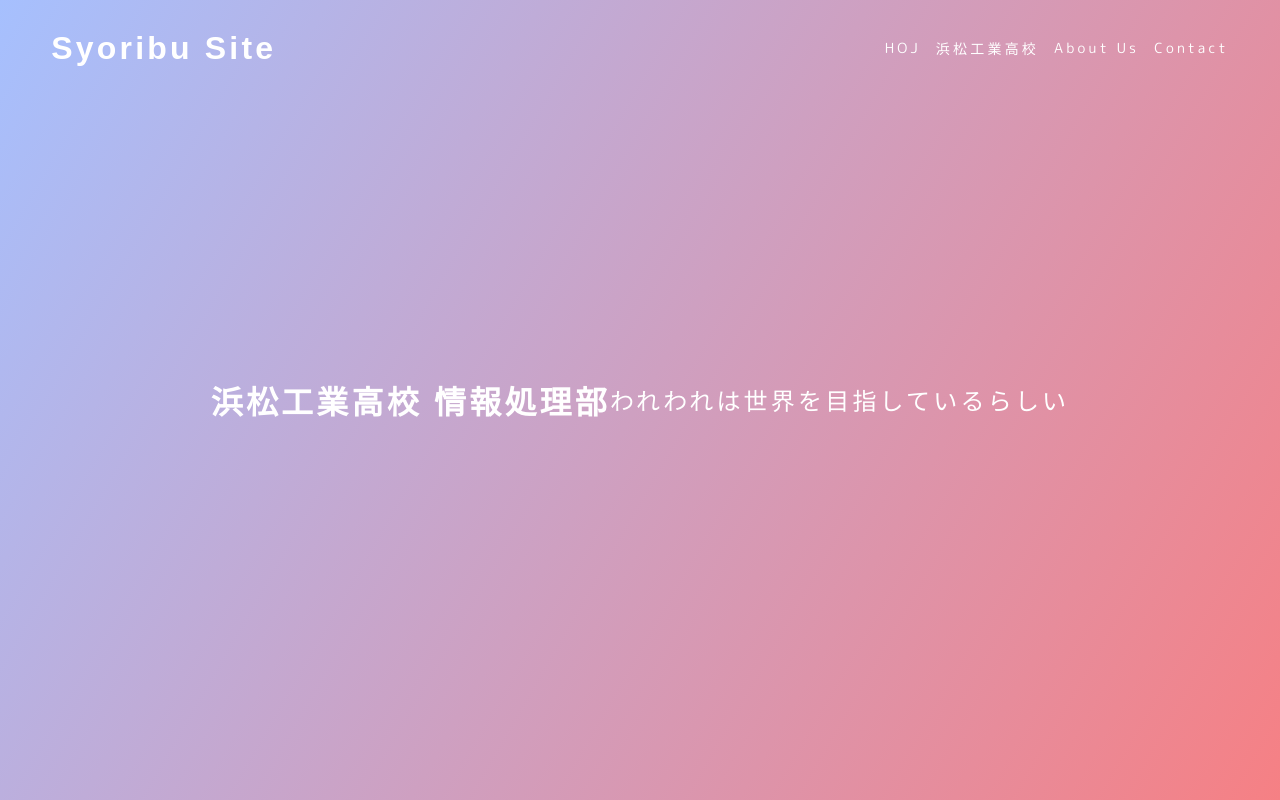
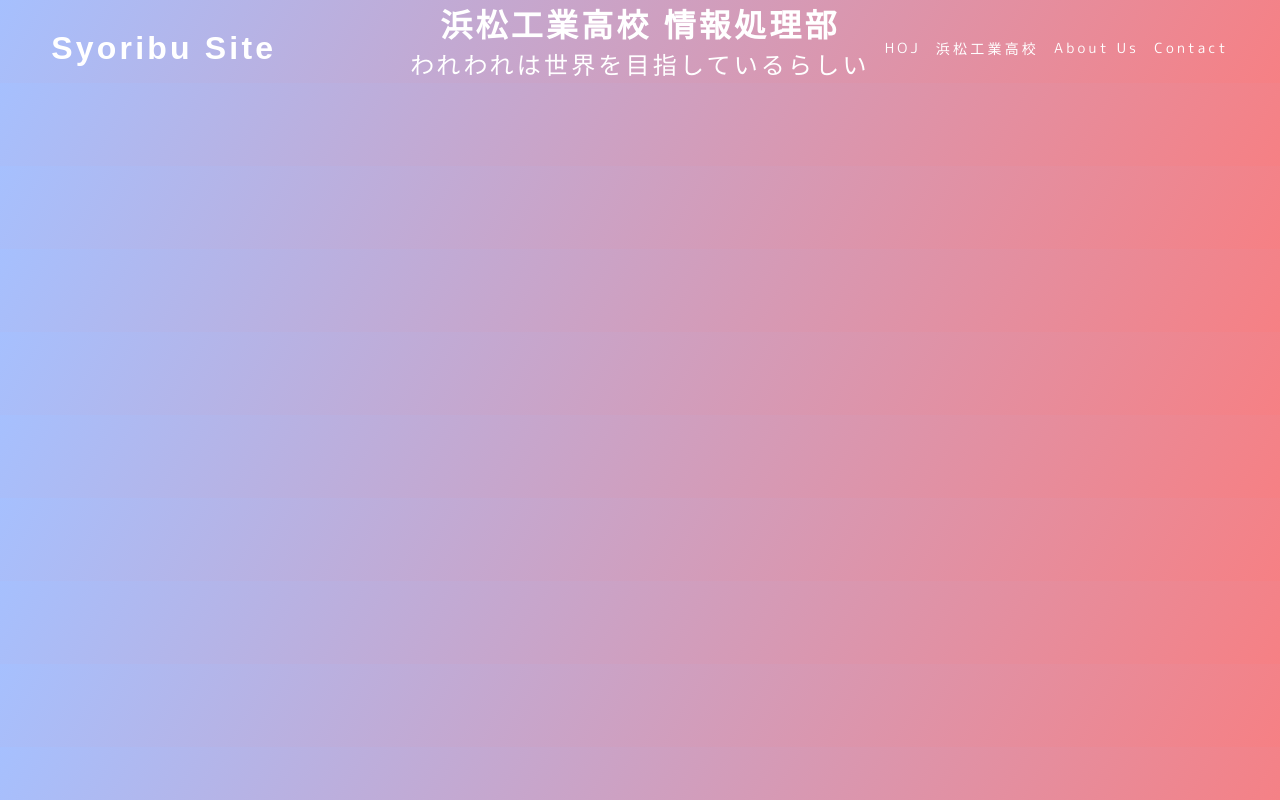
Before and after one commit to syoribu-mac-normal/hamako-fes, a plain HTML site: page template.html in a window 1280 px wide. Drawn offline with nearby package versions, Linux system fonts and the light colour scheme; a web font is replaced by a local one.

Commit message:
レイアウト関係の変更

```diff
--- a/template.css
+++ b/template.css
@@ -9,7 +9,6 @@ body {
    margin: 0;
    padding: 0;
    font-family: 'M PLUS Rounded 1c', sans-serif;
-   background-image: linear-gradient(170deg, #a6c0fe 0%, #f68084 100%);
    letter-spacing : 0.2em;
    background-image: linear-gradient(120deg, #a6c0fe 0%, #f68084 100%);
 }
@@ -48,11 +47,22 @@ li {
    margin: 0 0 0 15px;
    font-size: 14px;
 }
-.main-visual {
+
+.space{
+}
+
+.title-visual {
+   vertical-align: middle;
    display: flex;
    justify-content: center;
    align-items: center;
-   height: 100vh;
+}
+
+.txt-visual {
+   vertical-align: text-bottom;
+   display: flex;
+   justify-content: center;
+   align-items: center;
 }
 
 .text{
--- a/template.html
+++ b/template.html
@@ -57,8 +57,11 @@
          <span></span>
       </div>
    </header>
-   <div class="main-visual">
+   <div class="space"></div>
+   <div class="title-visual">
       <h1>浜松工業高校 <span>情報処理部</span> </h1>
+   </div>
+   <div class="txt-visual">
       <h2>われわれは世界を目指しているらしい</h2>
    </div>
 </body>
```
Also changed, not shown: aboutus.html (+1 -1 lines), contact.html (+2 -2 lines).
